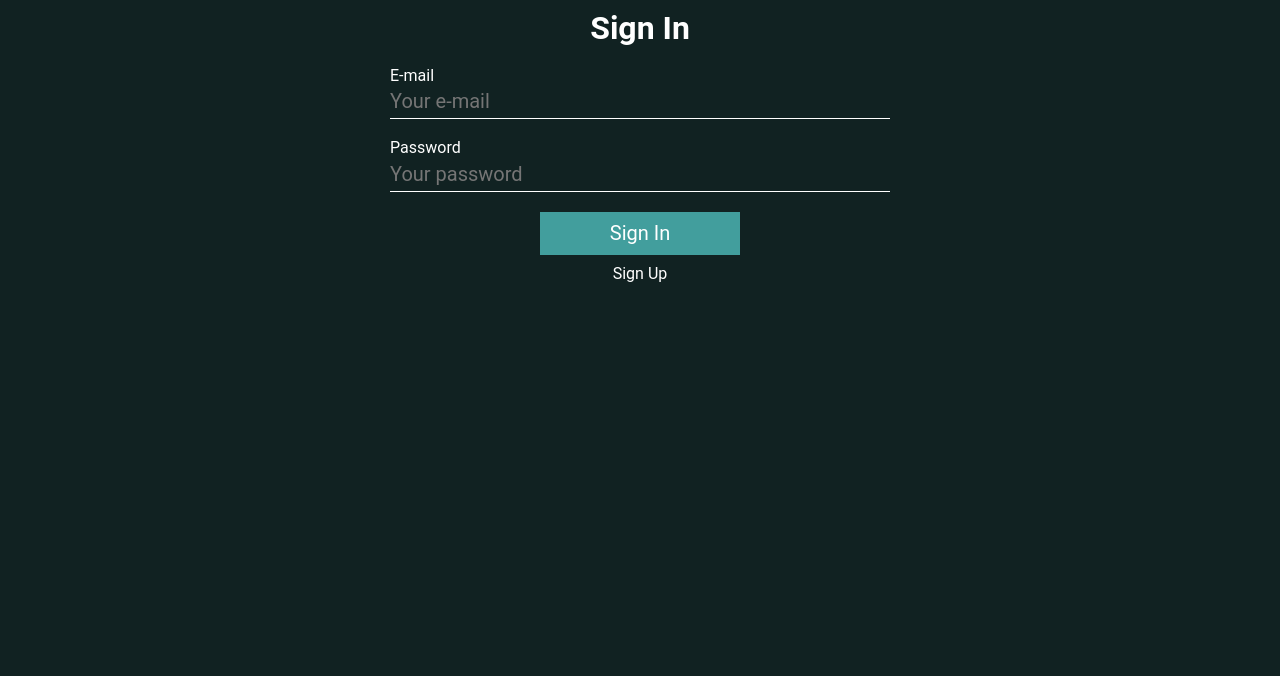
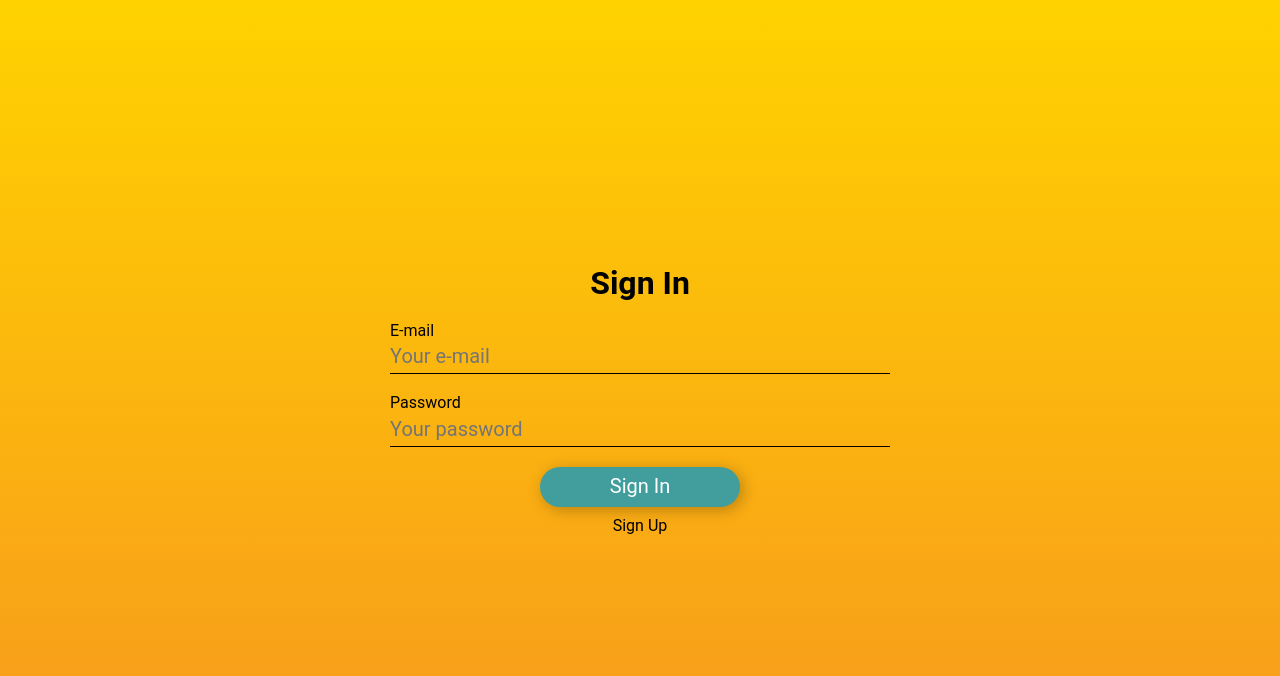
Before and after one commit to Lukasz-Semik/memory-real-time, a React (Create React App) app in the folder frontend/: page / in a window 1280 px wide. Shown: the top 676 px of the page. Built offline with nearby package versions, Linux system fonts and the light colour scheme; the HTML template or start-up script is replaced by a standard one.

Commit message:
finish restyle

```diff
--- a/frontend/src/Pages/HomePage/HomePage.tsx
+++ b/frontend/src/Pages/HomePage/HomePage.tsx
@@ -3,10 +3,9 @@ import React from 'react';
 import { BasicLayout } from 'src/components/Elements/BasicLayout/BasicLayout';
 import { SignInForm } from 'src/components/SignForms/SignInForm';
 
-
 export const HomePage = () => {
   return (
-    <BasicLayout title="Sign In">
+    <BasicLayout title="Sign In" areChildrenCentered>
       <SignInForm />
     </BasicLayout>
   );
--- a/frontend/src/Pages/SignUpPage/SignUpPage.tsx
+++ b/frontend/src/Pages/SignUpPage/SignUpPage.tsx
@@ -4,7 +4,7 @@ import { BasicLayout } from 'src/components/Elements/BasicLayout/BasicLayout';
 import { SignUpForm } from 'src/components/SignForms/SignUpForm';
 
 export const SignUpPage = () => (
-  <BasicLayout title="Sign up">
+  <BasicLayout title="Sign up" areChildrenCentered>
     <SignUpForm />
   </BasicLayout>
 );
--- a/frontend/src/components/Elements/BasicLayout/BasicLayout.tsx
+++ b/frontend/src/components/Elements/BasicLayout/BasicLayout.tsx
@@ -1,24 +1,43 @@
 import React from 'react';
-import { rem } from 'polished';
-import styled from 'styled-components';
+import styled, { css } from 'styled-components';
 
 const Heading = styled.h1`
   margin: 0;
   text-align: center;
 `;
 
-const Wrapper = styled.div`
-  margin-top: ${rem(10)};
+const Wrapper = styled.div<{ areChildrenCentered?: boolean }>`
+  position: absolute;
+  top: 0;
+  left: 0;
+  right: 0;
+  bottom: 0;
+  background: #f7971e;
+  background: linear-gradient(to top, #f7971e, #ffd200);
+
+  ${({ areChildrenCentered }) =>
+    areChildrenCentered &&
+    css`
+      display: flex;
+      align-items: center;
+      justify-content: center;
+    `};
 `;
 
 interface Props {
   title: string;
-  children: React.ReactNode;
+  areChildrenCentered?: boolean;
 }
 
-export const BasicLayout = ({ title, children }: Props) => (
-  <Wrapper>
-    <Heading>{title}</Heading>
-    {children}
+export const BasicLayout = ({
+  title,
+  areChildrenCentered,
+  children,
+}: React.PropsWithChildren<Props>) => (
+  <Wrapper areChildrenCentered={areChildrenCentered}>
+    <div>
+      <Heading>{title}</Heading>
+      {children}
+    </div>
   </Wrapper>
 );
--- a/frontend/src/components/Elements/ButtonElement/ButtonElement.tsx
+++ b/frontend/src/components/Elements/ButtonElement/ButtonElement.tsx
@@ -5,10 +5,12 @@ import styled from 'styled-components';
 
 const Button = styled.button<{ btnWidth: string }>`
   background-color: ${styles.colors.mainMint};
-  padding: ${rem(10)} 0;
+  height: ${rem(40)};
+  border-radius: ${rem(20)};
   width: ${({ btnWidth }) => btnWidth};
   color: ${styles.colors.white};
   font-size: ${rem(20)};
+  box-shadow: 3px 3px 15px rgba(0, 0, 0, 0.25);
   transition: background-color 0.5s ease;
 
   &:hover,
--- a/frontend/src/components/Elements/InputElement/InputElement.tsx
+++ b/frontend/src/components/Elements/InputElement/InputElement.tsx
@@ -7,8 +7,8 @@ const Input = styled.input`
   display: block;
   background-color: transparent;
   border: 0;
-  border-bottom: 1px solid ${styles.colors.white};
-  color: ${styles.colors.white};
+  border-bottom: 1px solid ${styles.colors.black};
+  color: ${styles.colors.black};
   font-size: ${rem(20)};
   width: 100%;
   transition: color 0.5s ease, border-color 0.5s ease;
@@ -17,8 +17,8 @@ const Input = styled.input`
 
   &:hover,
   &:focus {
-    color: ${styles.colors.mainOrange};
-    border-color: ${styles.colors.mainOrange};
+    color: ${styles.colors.mainMint};
+    border-color: ${styles.colors.mainMint};
   }
 `;
 
--- a/frontend/src/components/Elements/LinkElement/LinkElement.tsx
+++ b/frontend/src/components/Elements/LinkElement/LinkElement.tsx
@@ -4,7 +4,7 @@ import { styles } from 'src/styles';
 import styled from 'styled-components';
 
 const LinkStyled = styled(Link)`
-  color: ${styles.colors.white};
+  color: ${styles.colors.black};
 
   &:hover,
   &:focus {
--- a/frontend/src/components/SignForms/SignUpForm.tsx
+++ b/frontend/src/components/SignForms/SignUpForm.tsx
@@ -4,7 +4,6 @@ import { useHistory } from 'react-router-dom';
 import { gql, useMutation } from '@apollo/client';
 import { rem } from 'polished';
 
-import { setToLocalStorage } from 'src/helpers/localStorage';
 import { routes } from 'src/constants/routes';
 
 import { ButtonElement } from '../Elements/ButtonElement/ButtonElement';
--- a/frontend/src/styles/GlobalStyles.ts
+++ b/frontend/src/styles/GlobalStyles.ts
@@ -15,8 +15,8 @@ export const GlobalStyles = createGlobalStyle`
 
   body {
     overflow: hidden;
-    background-color: #122;
-    color: ${styles.colors.white};
+    background-color: #F7971E;
+    color: ${styles.colors.black};
   }
 
   a {
```
Also changed, not shown: frontend/.eslintrc.js.
